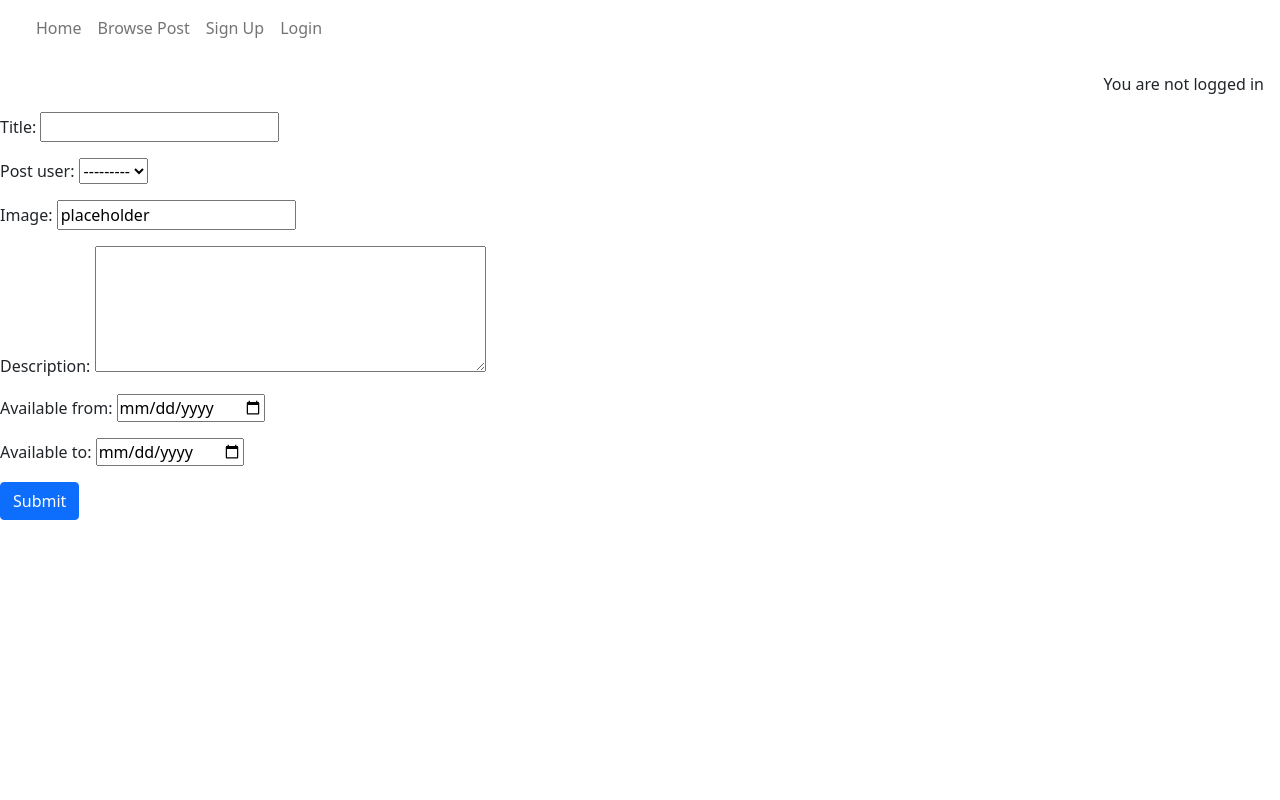
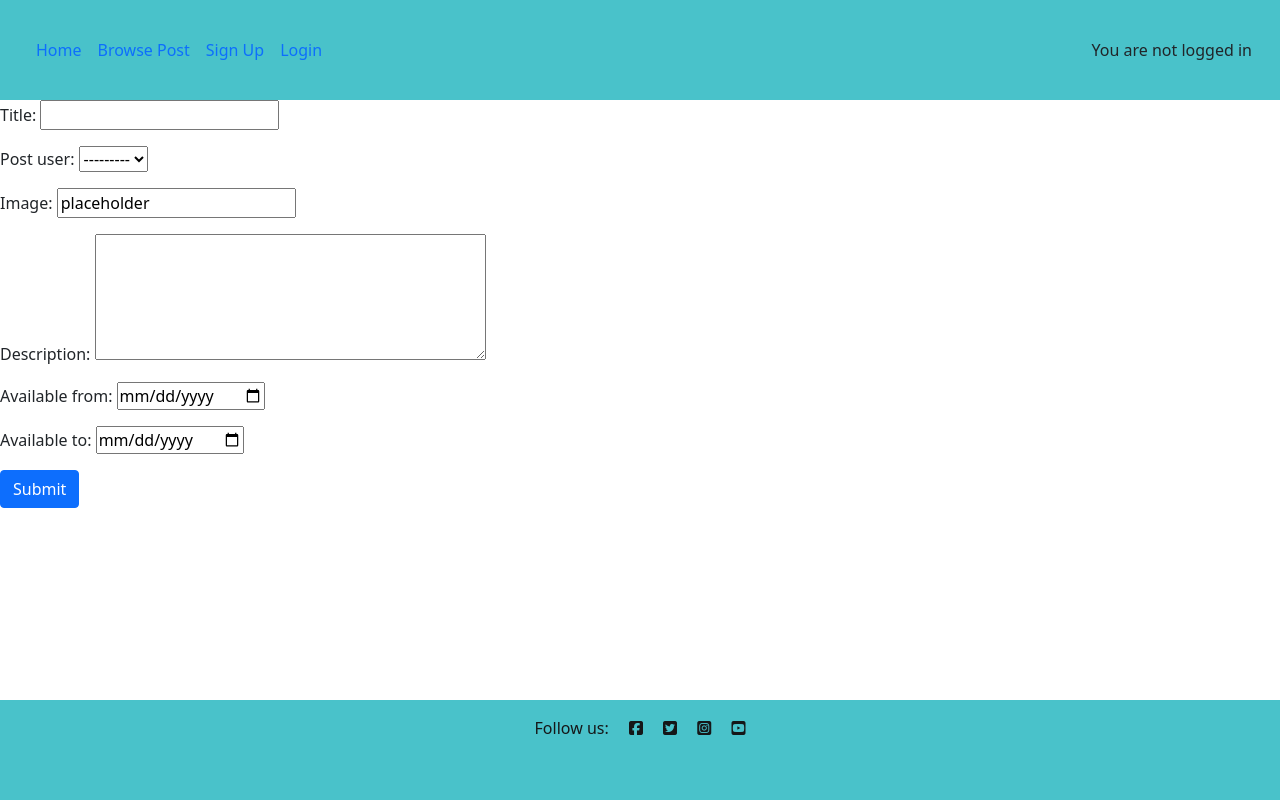
Before and after one commit to JyotiHambir-BC/campus-corner, a Django app: page /post_room/ in a window 1280 px wide. Run offline with Django 4.2, Linux system fonts and the light colour scheme; parts of the project's set-up code (start-up, migrations or seed data) failed here and were passed over; some libraries are stand-ins or nearby versions.

Commit message:
Changed index.html and added some styles

```diff
--- /dev/null
+++ b/static/css/styles.css
@@ -0,0 +1,53 @@
+/* Navbar */
+
+.navbar {
+    height: 100px;
+    background-color: #49c2ca;
+}
+
+/* Hero image */
+
+.hero-image {
+    height: 100vh;
+    display: flex;
+    flex-direction: column;
+    justify-content: center;
+    align-items: center;
+    text-align: center;
+    color: #eeeed7;
+    position: relative;
+}
+
+.hero-text {
+    position: relative;
+    z-index: 1;
+}
+
+.hero h1 {
+    font-size: 3.5em;
+    margin: 0;
+}
+
+.hero a {
+    font-size: 1.5em;
+    margin: 10px 0;
+}
+
+/* Footer */
+
+.footer {
+    position: relative;
+    margin-top: auto;
+    bottom: 0;
+    height: 100px;
+    width: 100%;
+    background-color: #49c2ca;
+    color: #151718;
+    text-align: center;
+}
+
+
+img {
+    width : 50%;
+    height : 58%;
+}
--- a/templates/base.html
+++ b/templates/base.html
@@ -21,19 +21,19 @@
         integrity="sha384-+0n0xVW2eSR5OomGNYDnhzAbDsOXxcvSN1TPprVMTNDbiYZCxYbOOl7+AMvyTG2x" crossorigin="anonymous">
 
     <!-- Custom CSS -->
-    <link rel="stylesheet" href="{% static 'css/style.css' %}">
+    <link rel="stylesheet" href="{% static 'css/styles.css' %}">
 
 </head>
 
 <body class="d-flex flex-column h-100 main-bg">
 
     <!-- Navigation -->
-    <nav class="navbar navbar-expand-lg navbar-light bg-white">
+    <nav class="navbar navbar-expand-lg">
         <div class="container-fluid">
             <a class="navbar-brand" href="{% url 'home' %}"></a>
             <button class="navbar-toggler" type="button" data-bs-toggler="collapse" data-bs-target="#navbarText"
                 aria-controls="navbarText" aria-expanded="true" aria-label="Toggle navigation">
-                <span class="navbar-toggler-icon"></span>
+                <span class="navbar-toggler-icon"></span><i class="fa-solid fa-house"></i>
             </button>
             <div class="collapse navbar-collapse" id="navbarText">
                 <ul class="navbar-nav me-auto mb-2 mb-lg-0">
@@ -59,24 +59,25 @@
                     </li>
                     {% endif %}
                 </ul>
+                <div class="flex-shrink-0">
+                    {% if user.is_authenticated %}
+                    <p class="text-end m-3">You are logged in as {{ user }}</p>
+                    {% else %}
+                    <p class="text-end m-3">You are not logged in</p>
+                    {% endif %}
+                </div>
             </div>
         </div>
     </nav>
-    <main class="flex-shrink-0 main-bg">
-        {% if user.is_authenticated %}
-        <p class="text-end m-3">You are logged in as {{ user }}</p>
-        {% else %}
-        <p class="text-end m-3">You are not logged in</p>
-        {% endif %}
+    <main>
+        {% block content %}
 
-        {% block content %}
-            <p>This is my default paragraph</p>
         {% endblock content %}
     </main>
 
     <!-- Footer -->
-    <footer class="footer mt-auto py-3 dark-bg">
-        <p class="m-0 text-center text-white"> Follow us: <i class="fab fa-facebook-square ms-3"></i>
+    <footer class="footer mt-auto py-3">
+        <p class="m-0 text-center text-black"> Follow us: <i class="fab fa-facebook-square ms-3"></i>
             <i class="fab fa-twitter-square ms-3"></i>
             <i class="fab fa-instagram-square ms-3"></i>
             <i class="fab fa-youtube-square ms-3"></i>
```
Also changed, not shown: room/templates/room/index.html (+5 -4 lines), static/images/hero.jpg (deleted), static/images/hero1.jpg (deleted).
